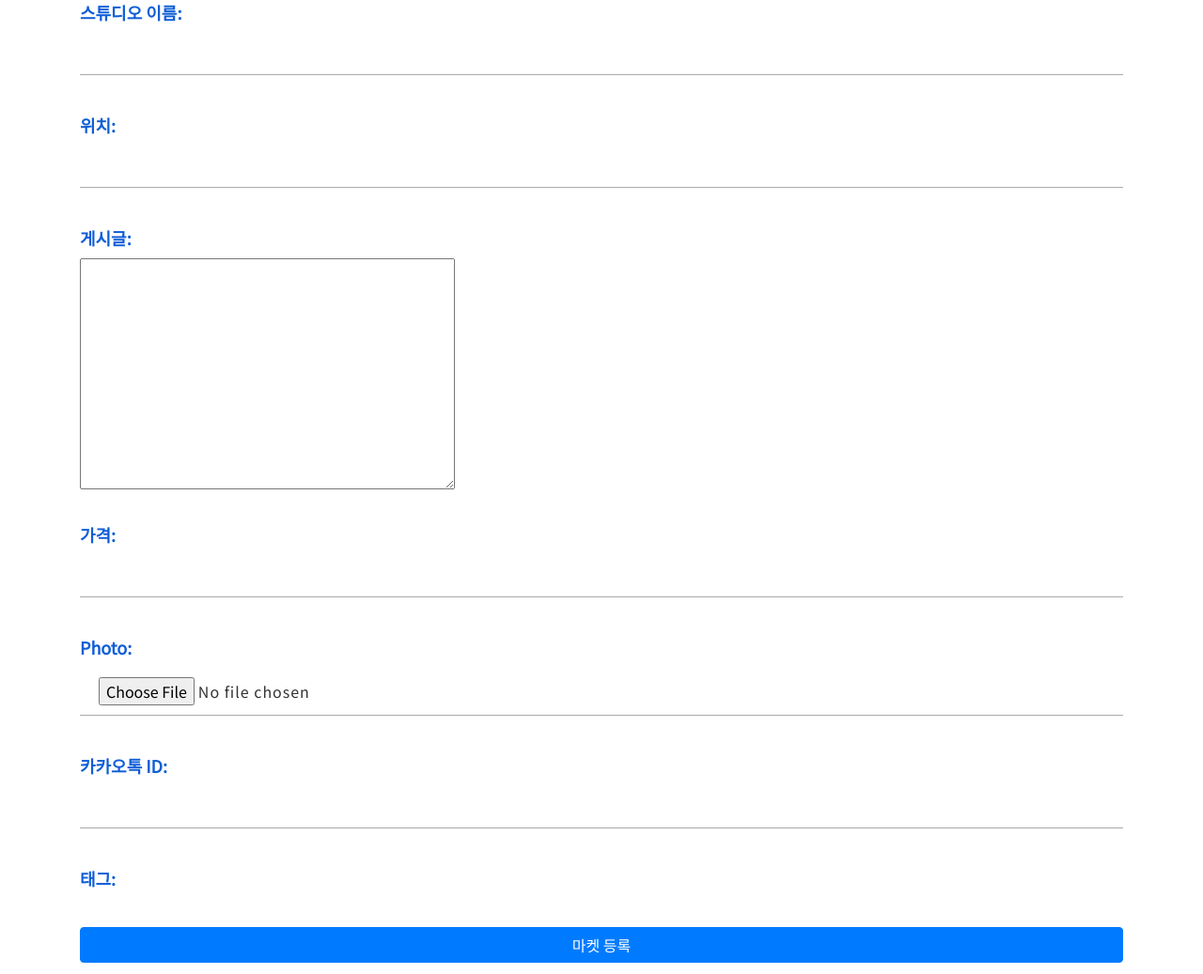
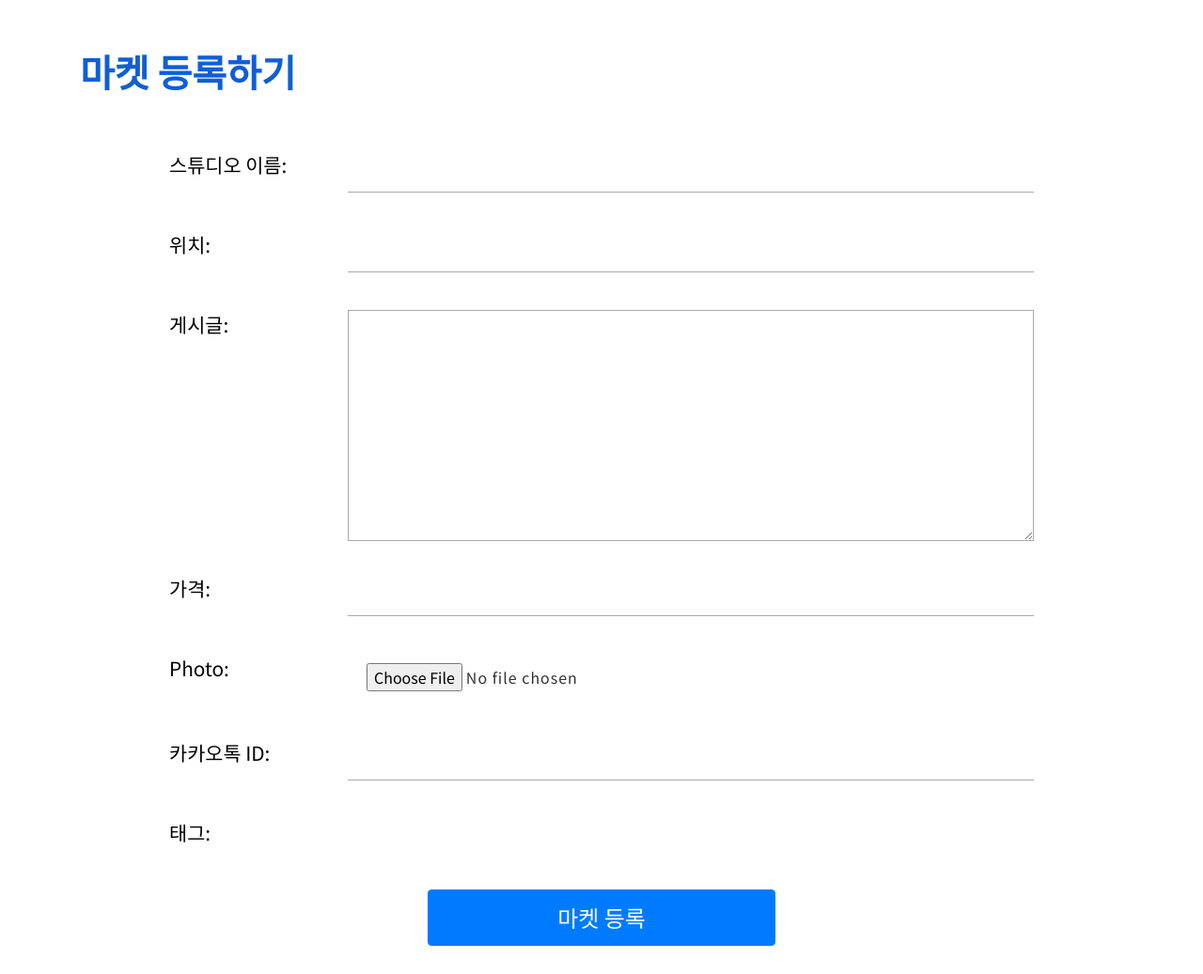
Before and after one commit to Lambmukja/snap_market, a Django app: page /market/new/ in a window 1280 px wide. Shown: the part 58-1095 px from the top of the page at 94% size. Run offline with Django 3.2, Linux system fonts and the light colour scheme; parts of the project's set-up code (start-up, migrations or seed data) failed here and were passed over; some libraries are stand-ins or nearby versions.

Commit message:
#22 Edit market add page Ui

```diff
--- a/app/market/templates/market/add.html
+++ b/app/market/templates/market/add.html
@@ -1,23 +1,27 @@
 {% extends "base.html" %}
 
 {% block content %}
+<div class="market-add">
+    <h1> 마켓 등록하기 </h1>
     <form name="market_add" method="post" action="{% url 'market_add' %}"
           enctype='multipart/form-data'>{% csrf_token %}
         <div class="form-box">
             <div class="form-box">
                 {% for field in form %}
-                    <div class="form-label">
+                    <div class="row">
+                        <div class="form-label col-md-2 offset-md-1">
                             {{ field.label_tag }}
                         </div>
-                    <div class="form-field">
+                        <div class="form-field col-md-8">
                             {{ field }}
                             {% for error in field.errors %}
                                 <p style="color: red">{{ error }}</p>
                             {% endfor %}
                         </div>
+                    </div>
                 {% endfor %}
             </div>
         </div>
-        <button class="btn btn-primary btn-block" type="submit">마켓 등록</button>
+        <button class="btn btn-primary col-md-4 offset-md-4 market-add-btn" type="submit">마켓 등록</button>
     </form>
 {% endblock %}
--- a/app/snap_web/static/css/style.css
+++ b/app/snap_web/static/css/style.css
@@ -235,3 +235,30 @@ body {
     height: 60px;
     font-size: 1.5em;
 }
+
+/* ======== market add ======== */
+.market-add > h1 {
+    font-weight: bold;
+    color: #0F5ED6;
+    margin-top: 1.3em;
+    margin-bottom: 1.5em;
+}
+.market-add .form-label {
+    font-size: 1.3em;
+    color: #000;
+    font-weight: lighter;
+}
+.form-field > textarea {
+    width: 100%;
+    border: 1px solid #aaa;
+}
+.form-field > input[type="file"] {
+    border-style: none !important;
+}
+
+.market-add-btn {
+    margin-top: 30px;
+    margin-bottom: 30px;
+    height: 60px;
+    font-size: 1.5em;
+}
```
Lines whose indentation alone changed are shown as unchanged.
